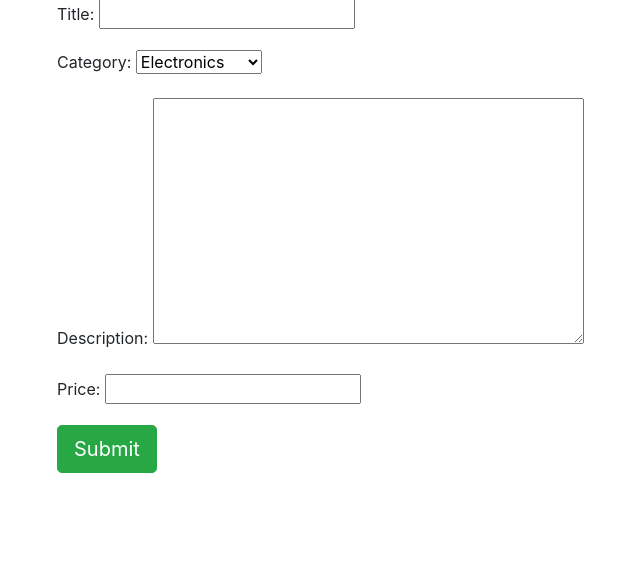
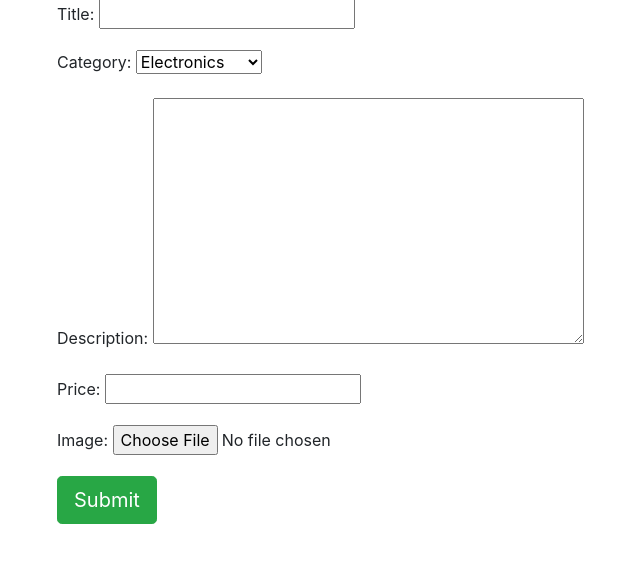
Before and after one commit to Adamicov/ad-website, a Django app: page /account/create_ad in a window 1280 px wide. Shown: the part 57-620 px from the top of the page, without its empty margins (28-668 px from the left). Run offline with Django 3.2, Linux system fonts and the light colour scheme; the visitor is signed in with stand-in values (Sample User, id 1); some libraries are stand-ins or nearby versions.

Commit message:
image for ad

```diff
--- a/adsite/adsite/settings.py
+++ b/adsite/adsite/settings.py
@@ -131,8 +131,11 @@ STATIC_URL = '/static/'
 
 STATICFILES_DIRS = [
     os.path.join(BASE_DIR, "static"),
-    '/var/www/static/',
 ]
+
+MEDIA_ROOT = os.path.join(BASE_DIR, 'media')
+
+MEDIA_URL = '/media/'
 
 LOGIN_REDIRECT_URL = 'home'
 
--- a/adsite/adsite/urls.py
+++ b/adsite/adsite/urls.py
@@ -22,3 +22,6 @@ urlpatterns = [
     path('account/create_ad', views.create_ad, name='create_ad'),
     path('account/<int:ad_id>/edit_ad', views.edit_ad, name='edit_ad'),
 ]
+
+if settings.DEBUG:
+    urlpatterns += static(settings.MEDIA_URL, document_root=settings.MEDIA_ROOT)
--- a/adsite/core/create_ad_form.py
+++ b/adsite/core/create_ad_form.py
@@ -6,6 +6,7 @@ class AdForm(forms.Form):
     category = forms.ChoiceField(choices=Ad.CATEGORIES)
     description = forms.CharField(widget=forms.Textarea)
     price = forms.FloatField()
+    image = forms.ImageField(required=False)
 
     def clean_ad(self):
         """Get data from the form and return ad"""
--- a/adsite/core/models.py
+++ b/adsite/core/models.py
@@ -1,6 +1,7 @@
 from django.db import models
 from security.models import User
 from django.utils.timezone import now
+
 
 class Ad(models.Model):
     title = models.CharField(max_length=80)
@@ -11,8 +12,8 @@ class Ad(models.Model):
     )
     description = models.TextField()
     price = models.FloatField()
-    image = models.ImageField(upload_to='upload/', blank=True)
-    entry_date  = models.DateTimeField(default=now)
+    image = models.ImageField(upload_to='upload/', default='download.svg' )
+    entry_date = models.DateTimeField(default=now)
     bump_date = models.DateTimeField(default=now)
     user = models.ForeignKey(User, on_delete=models.CASCADE)
 
--- a/adsite/pages/views.py
+++ b/adsite/pages/views.py
@@ -8,7 +8,7 @@ from django.core.paginator import Paginator
 
 
 def home_view(request, *args, **kwargs):
-    ads_list = Ad.objects.all()
+    ads_list = list(Ad.objects.all())
     paginator = Paginator(ads_list, 25)
 
     page = request.GET.get('page')
@@ -35,10 +35,15 @@ def get_user_ads(request):
 @login_required
 def create_ad(request):
     if request.method == 'POST':
-        form = AdForm(request.POST)
+        form = AdForm(request.POST, request.FILES)
         if form.is_valid():
             ad = form.clean_ad()
             ad.user = request.user
+            x = form.cleaned_data['image']
+            print(x)
+            if x:
+                ad.image = x
+            print(ad.image.url)
             ad.save()
             return redirect('user_ads')
     else:
@@ -62,7 +67,7 @@ def edit_ad(request, ad_id):
     return render(request, 'edit_ad.html', {'form': form})
 
 def get_ad_data(ad):
-    """Returns a dictionary to bind data to form """
+    """ Returns a dictionary to bind data to form """
     ad_dict = {}
     ad_dict['title'] = ad.title
     ad_dict['description'] = ad.description
--- a/adsite/templates/create_ad.html
+++ b/adsite/templates/create_ad.html
@@ -6,7 +6,7 @@
 
 {% block body %}
     <div class="container">
-      <form method="POST">
+      <form method="POST" enctype="multipart/form-data">
         {% csrf_token %}
         {{form.as_p}}
         <input type="submit" class="btn btn-lg btn-success">
--- a/adsite/templates/user_ads.html
+++ b/adsite/templates/user_ads.html
@@ -7,9 +7,8 @@
 {% block body %}
 <div class="container">
     {% for ad in user_ads %}
-        {% load static %}
         <div class="card d-inline-block mr-5 mt-5" style="width: 14rem;">
-            <img class="card-img-top" src="{% static 'pages/download.svg' %}" alt="Card image cap">
+            <img class="card-img-top" src="{{ ad.image.url }}" alt="Card image cap">
             <div class="card-body">
                 <h5 class="card-title">{{ad.title}}</h5>
                 <p class="card-text">{{ad.description}}</p>
```
Also changed, not shown: adsite/core/migrations/0003_auto_20190623_0302.py (added), adsite/core/migrations/0004_auto_20190623_0317.py (added), adsite/media/download.svg (renamed from adsite/static/pages/download.svg), adsite/media/upload/52889993_2354246164609185_4950246831398322176_n.png (added), adsite/media/upload/image.webp (added), adsite/media/upload/post-malone-beerbongs-and-bentleys-uhd-4k-wallpaper.jpg (added), adsite/security/migrations/0003_auto_20190623_0302.py (added), adsite/security/views.py (line endings or trailing spaces).
